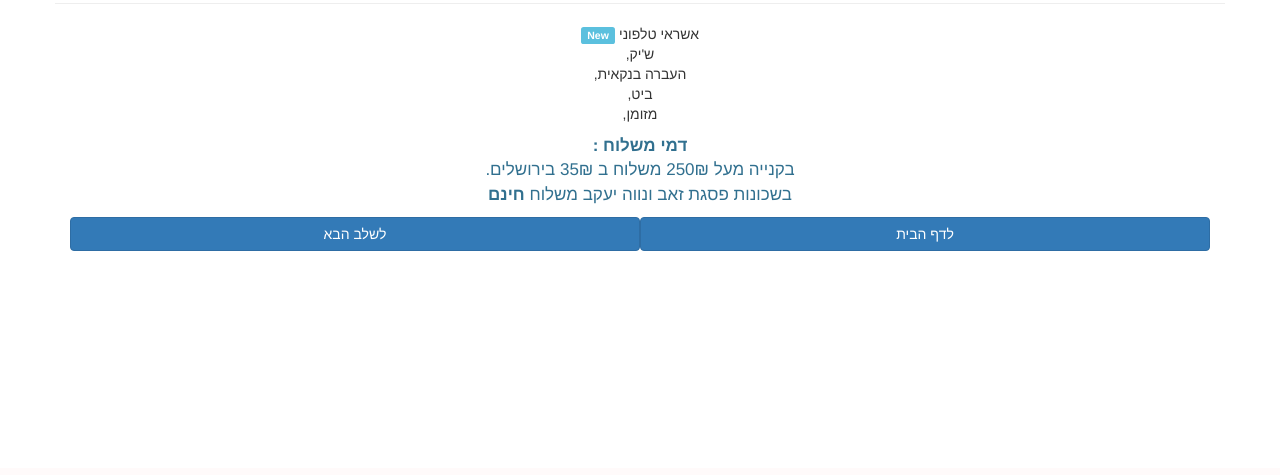
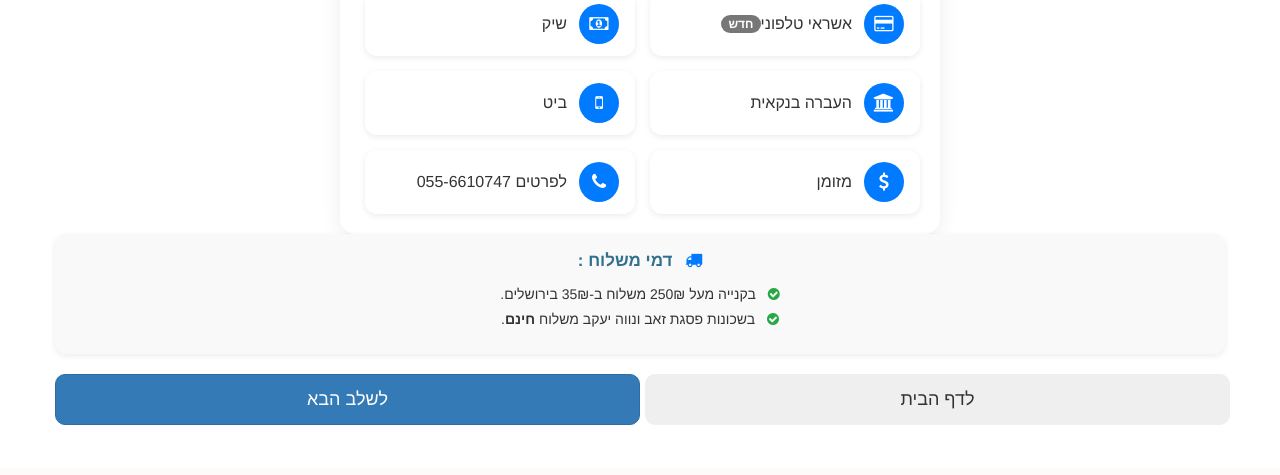
Before and after one commit to peamit-plus/jerusalem, a website: page page/end.html in a window 1280 px wide. Shown: the part 332-807 px from the top of the page. Drawn offline with nearby package versions, Linux system fonts and the light colour scheme.

Commit message:
Add payment options section and enhance styling in end.html

```diff
--- a/page/end.html
+++ b/page/end.html
@@ -9,6 +9,7 @@
     <link rel="stylesheet" href="https://peamit-plus.github.io/jerusalem/CSS/stylebtn.css">
     <!-- הוספת Bootstrap 3 -->
     <link rel="stylesheet" href="https://maxcdn.bootstrapcdn.com/bootstrap/3.3.7/css/bootstrap.min.css">
+    <link rel="stylesheet" href="https://maxcdn.bootstrapcdn.com/font-awesome/4.7.0/css/font-awesome.min.css">
     <link rel="icon" type="image/x-icon" href="../image/rel.png">
     <link rel="stylesheet"
         href="https://fonts.googleapis.com/css2?family=Material+Symbols+Outlined:opsz,wght,FILL,GRAD@24,400,0,0" />
@@ -25,6 +26,63 @@
         .container {
             padding: 0px;
         }
+        .payment-block {
+  background: #ffffff;
+  border-radius: 16px;
+  padding: 20px;
+  max-width: 600px;
+  margin: 0 auto;
+  box-shadow: 0 4px 20px rgba(0, 0, 0, 0.08);
+}
+
+.payment-block h4 {
+  margin-bottom: 25px;
+  font-weight: bold;
+}
+
+.payment-grid {
+  display: flex;
+  flex-wrap: wrap;
+  direction: rtl;
+  gap: 15px;
+}
+
+.payment-option {
+  background: #ffffff;
+  box-shadow: 0 2px 6px rgba(0, 0, 0, 0.08);
+  border-radius: 12px;
+  padding: 12px 16px;
+  flex: 0 0 calc(50% - 10px);
+  display: flex;
+  align-items: center;
+  transition: 0.2s ease-in-out;
+}
+
+.payment-option:hover {
+  box-shadow: 0 4px 10px rgba(0, 0, 0, 0.12);
+  transform: translateY(-2px);
+}
+
+.payment-option i {
+  background-color: #007bff;
+  color: white;
+  border-radius: 50%;
+  width: 40px;
+  height: 40px;
+  font-size: 18px;
+  text-align: center;
+  line-height: 40px;
+  margin-left: 12px;
+  flex-shrink: 0;
+}
+
+.payment-label {
+  font-size: 16px;
+  font-weight: 500;
+  display: flex;
+  align-items: center;
+}
+
     </style>
 </head>
 
@@ -33,7 +91,7 @@
         <div class="page-header">
             <h1 class="text-center" id="demotext">סיכום משלוח</h1>
         </div>
-        <!-- המוצרים יופיעו כאן -->
+
         <div id="productsContainer"></div>
 
     </div>
@@ -45,41 +103,69 @@
                     <b>
                         <p class="text-primary" id="totalPrice"></p>
                     </b>
-                    <!-- <p class="text-muted">הסכום המופיע לא כולל דמי משלוח</p> -->
+
                 </div>
 
                 <br />
-                <p style="font-size:1em;" dir="rtl">
-                <div class="page-header">
-                    <h3>אופציות לתשלום </h3>
+                <div class="payment-block text-right">
+                    <h4>אופציות לתשלום</h4>
+                    <div class="payment-grid">
+                      <div class="payment-option">
+                        <i class="fa fa-credit-card"></i>
+                        <span class="payment-label">
+                           אשראי טלפוני  <span class="badge">חדש</span>
+                        </span>
+                      </div>
+                      <div class="payment-option">
+                        <i class="fa fa-money"></i>
+                        <span class="payment-label">שיק</span>
+                      </div>
+                      <div class="payment-option">
+                        <i class="fa fa-university"></i>
+                        <span class="payment-label">העברה בנקאית</span>
+                      </div>
+                      <div class="payment-option">
+                        <i class="fa fa-mobile"></i>
+                        <span class="payment-label">ביט</span>
+                      </div>
+                      <div class="payment-option">
+                        <i class="fa fa-usd"></i>
+                        <span class="payment-label">מזומן</span>
+                      </div>
+                      <div class="payment-option">
+                        <i class="fa fa-phone"></i>
+                        <span class="payment-label">לפרטים 055-6610747</span>
+                      </div>
+                    </div>
+                  </div>
+                <div class="shipping-info" style="background: #f9f9f9; border-radius: 12px; padding: 15px; box-shadow: 0 2px 6px rgba(0, 0, 0, 0.08);">
+                  <p dir="rtl" style="font-size: 17px; margin: 0;" class="text-info">
+                    <i class="fa fa-truck" style="color: #007bff; margin-left: 8px;"></i>
+                    <b>דמי משלוח :</b>
+                  </p>
+                  <ul dir="rtl" style="list-style: none; padding: 0; margin-top: 10px;">
+                    <li style="margin-bottom: 5px;">
+                      <i class="fa fa-check-circle" style="color: #28a745; margin-left: 8px;"></i>
+                      בקנייה מעל 250₪ משלוח ב-35₪ בירושלים.
+                    </li>
+                    <li>
+                      <i class="fa fa-check-circle" style="color: #28a745; margin-left: 8px;"></i>
+                      בשכונות פסגת זאב ונווה יעקב משלוח <b>חינם</b>.
+                    </li>
+                  </ul>
                 </div>
-                <span class="label label-info">New</span> אשראי טלפוני<br />
-                ,ש'יק<br />
-                ,העברה בנקאית<br />
-                ,ביט<br />
-                ,מזומן<br />
-                </p>
-                <p dir="rtl" style="font-size: 17px;" class="text-info">
-                    <b>דמי משלוח :</b>
-                    <br />
-                    בקנייה מעל 250₪ משלוח ב 35₪ בירושלים.
-                    <br />
-                    בשכונות פסגת זאב ונווה יעקב משלוח <b>חינם</b>
-                </p>
 
             </div>
         </div>
-        <footer class="container">
-
-        <div class="col-md-8 btn-group-justified" style="margin-bottom:100px;">
+        <div class="btn-group btn-group-justified" style="margin-top: 20px; margin-bottom: 50px;">
             <div class="btn-group">
-              <button onclick="copyUpdatedData()" type="button" class="btn btn-primary">לשלב הבא</button>
+              <button onclick="copyUpdatedData()" type="button" class="btn btn-primary" style="padding: 12px 25px; font-size: 18px; border-radius: 10px; margin-right: 5px;">לשלב הבא</button>
             </div>
             <div class="btn-group">
-              <button onclick="btnhome()" type="button" class="btn btn-primary">לדף הבית</button>
+              <button onclick="btnhome()" type="button" class="btn btn-secondary" style="padding: 12px 25px; font-size: 18px; border-radius: 10px; margin-left: 5px;">לדף הבית</button>
             </div>
         </div>
-      </footer>
+
 
 
 
```
